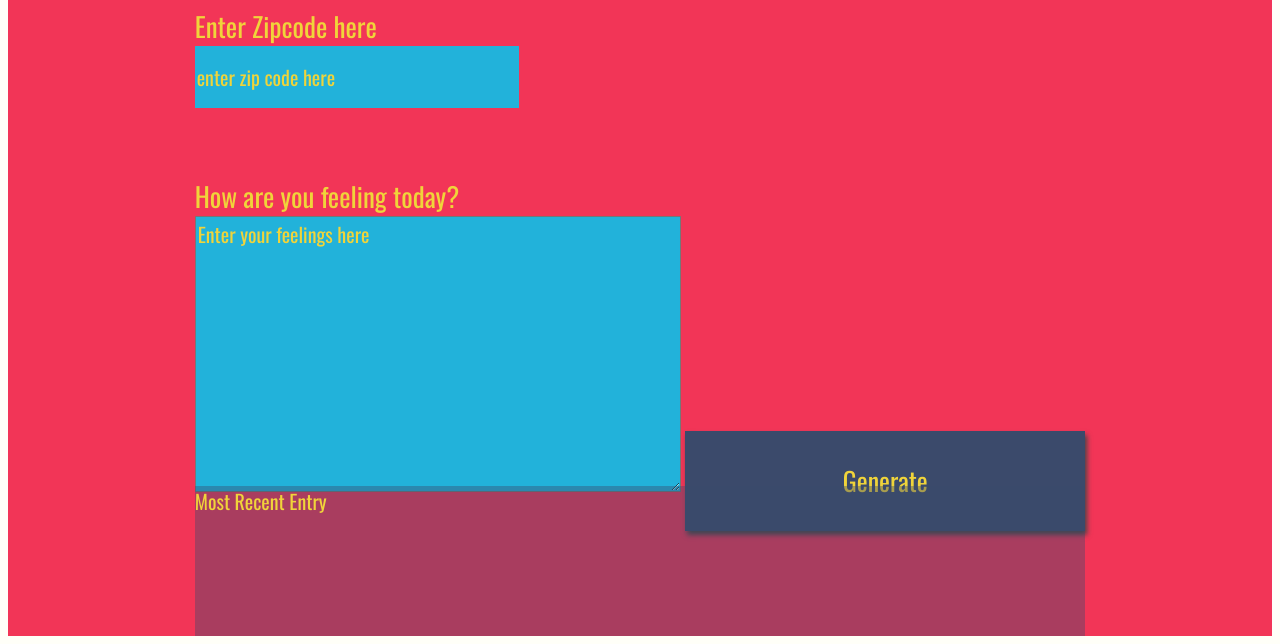
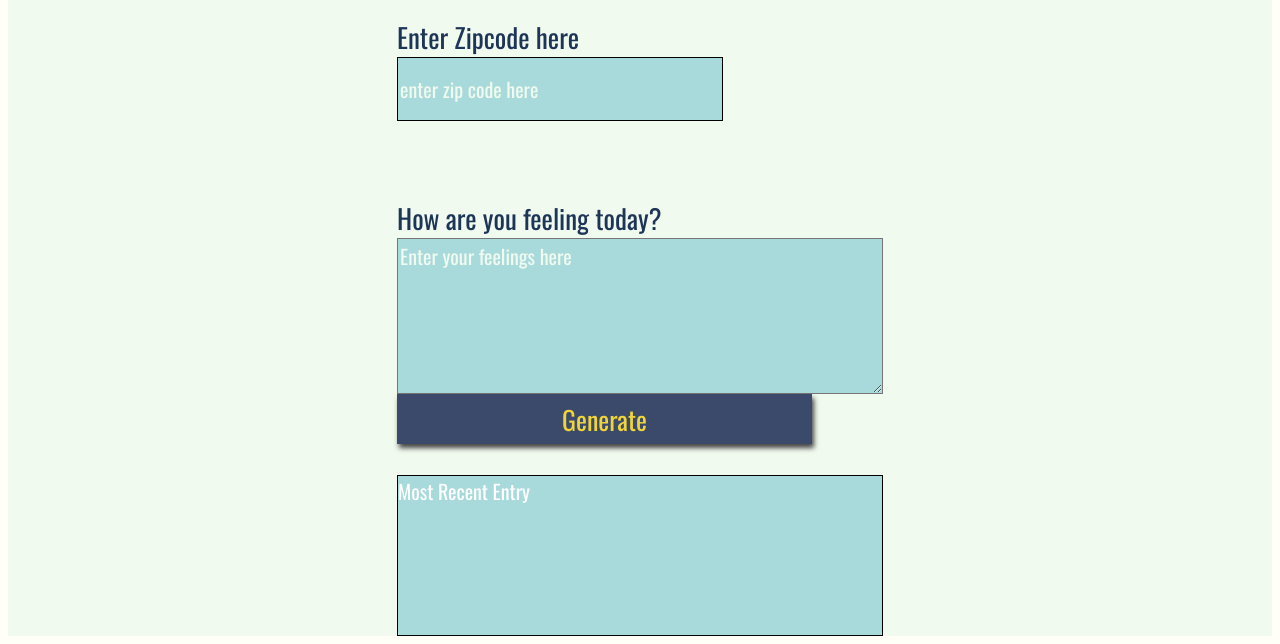
Before and after one commit to maquinde/Weather-Journal-App, a website: page website/index.html in a window 1280 px wide. Shown: the part 172-816 px from the top of the page. Drawn offline with nearby package versions, Linux system fonts and the light colour scheme; a web font is replaced by a local one.

Commit message:
added some style to css

```diff
--- a/server.js
+++ b/server.js
@@ -30,9 +30,7 @@ const server = app.listen(port, ()=>{
 // Initialize all route with a callback function
 
 
-
 // Callback function to complete GET '/all'
 
 
-
 // Post Route
--- a/website/index.html
+++ b/website/index.html
@@ -9,7 +9,7 @@
  <body>
 <div id = "app">
   <div class ="holder headline">
-    Weather Journal App
+    <h1>Weather Journal App</h1>
   </div>
   <div class ="holder zip">
     <label for="zip">Enter Zipcode here</label>
@@ -17,7 +17,7 @@
   </div>
   <div class ="holder feel">
     <label for="feelings">How are you feeling today?</label>
-    <textarea class= "myInput" id="feelings" placeholder="Enter your feelings here" rows="9" cols="50"></textarea>
+    <textarea class= "myInput" id="feelings" placeholder="Enter your feelings here" rows="5" cols="50"></textarea>
     <button id="generate" type = "submit"> Generate </button>
   </div>
   <div class ="holder entry">
--- a/website/style.css
+++ b/website/style.css
@@ -1,72 +1,86 @@
-body{
+body {
     background: #fffff8;
     font-family: -apple-system, BlinkMacSystemFont, sans-serif;
 }
 
-#app{
+
+
+#app {
     display: grid;
     grid-auto-rows: minmax(150px, auto);
     /* grid-template-columns:  */
-    height:100vh;
-    background: #f23557;
-    color: #f0d43a;
+    min-height: 100vh;
+    background: #F1FAEE;
+    color: #1D3557;
     justify-content: center;
     grid-gap: 1em;
     font-size: 20px;
     font-family: 'Oswald', sans-serif;
 }
 
-.holder{
+
+
+.holder {
 
 }
 
-.entry{
-    background: rgba(59, 74, 107, .4);
+
+.entry {
+    background: #A8DADC;
+    border: 1px solid black;
 }
 
-#entryHolder{
 
+
+#entryHolder {}
+
+
+
+#date {}
+
+
+
+#temp {}
+
+
+
+#content {}
+
+
+
+.headline {}
+
+.title {
+    color: #fff;
 }
 
-#date{
 
-}
-
-#temp{
-
-}
-
-#content{
-
-}
-
-.headline {
-
-}
-.title{
-
-}
 
 /*  Basic Styling To Override Default For Basic HTML Elements */
-label{
-    display:block;
+
+label {
+    display: block;
     font-size: 27px;
 }
 
-input{
-    display:block;
+
+
+input {
+    display: block;
     height: 60px;
     width: 320px;
-    background:#22b2da;
+    background: #A8DADC;
     color: #f0d43a;
     font-size: 20px;
     font-family: 'Oswald', sans-serif;
-    border: none;
+    border: 1px solid black;
 }
 
-button{
-    width: 400px;
-    height: 100px;
+
+
+button {
+    width: 415px;
+    height: 50px;
     background: #3b4a6b;
     color: #f0d43a;
     font-size: 26px;
@@ -74,38 +88,53 @@ button{
     border: none;
     box-shadow: 2px 4px 5px #444;
 }
-h1{
+
+h1 {
     font-size: 36px;
 }
 
-textarea{
-    background:#22b2da;
-    color: #f0d43a;
+
+
+textarea {
+    display: block;
+    background: #A8DADC;
+    color: #F1FAEE;
     font-size: 20px;
     font-family: 'Oswald', sans-serif;
 }
+
 /* Reset style for HTML element on active to have no border*/
+
 input:focus,
+
 select:focus,
+
 textarea:focus,
+
 button:focus {
     outline: none;
 }
+
 /* Style for Placeholder Text*/
-::placeholder { /* Firefox, Chrome, Opera */
-    color: #f0d43a;
+
+::placeholder {
+    /* Firefox, Chrome, Opera */
+    color: #F1FAEE;
     font-family: 'Oswald', sans-serif;
-
 }
 
-:-ms-input-placeholder { /* Internet Explorer 10-11 */
-    color: #f0d43a;
+
+
+:-ms-input-placeholder {
+    /* Internet Explorer 10-11 */
+    color: #F1FAEE;
     font-family: 'Oswald', sans-serif;
-
 }
 
-::-ms-input-placeholder { /* Microsoft Edge */
-    color: #f0d43a;
+
+
+::-ms-input-placeholder {
+    /* Microsoft Edge */
+    color: #F1FAEE;
     font-family: 'Oswald', sans-serif;
-
 }
```
